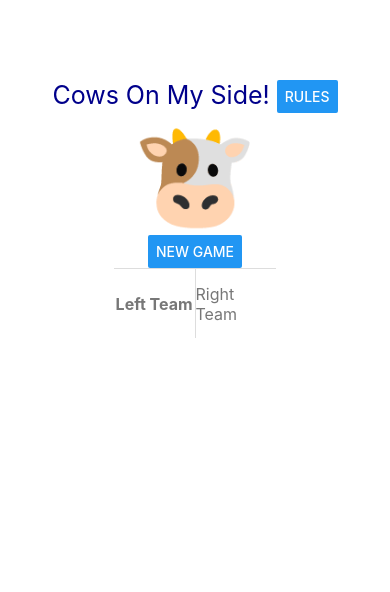
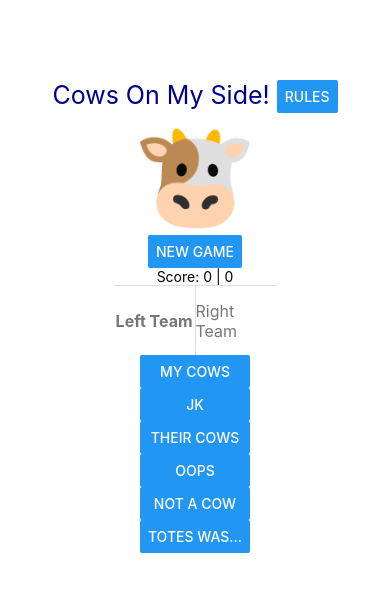
Before and after one commit to bamfranceschi/mobile-cows, a React Native app: screen / in a window 390 px wide. Shown: the top 592 px of the page. Built offline with nearby package versions, Linux system fonts and the light colour scheme.

Commit message:
app functionality is working, mvp reached

```diff
--- a/App.js
+++ b/App.js
@@ -1,9 +1,8 @@
 import React, { useState } from "react";
 import { StyleSheet, Text, View, Button } from "react-native";
 import Header from "./Header";
-import LeftTeam from "./LeftTeam";
-import RightTeam from "./RightTeam";
 import TabBar from "./TabBar";
+import GameArea from "./GameArea";
 
 export default function App() {
   const [lScore, setLScore] = useState(0);
@@ -15,35 +14,6 @@ export default function App() {
     setLScore(0);
     setRScore(0);
   };
-  //+1 to my team
-  const addLCows = () => {
-    setLScore(lScore + 1);
-  };
-  const addRCows = () => {
-    setRScore(rScore + 1);
-  };
-  //-1 to other team
-  const minusLCows = () => {
-    setLScore(lScore - 1);
-  };
-  const minusRCows = () => {
-    setRScore(rScore - 1);
-  };
-  //-5 to my team
-  const lNotACow = () => {
-    setLScore(lScore - 5);
-  };
-  const rNotACow = () => {
-    setRScore(rScore - 5);
-  };
-
-  const lReversal = () => {
-    setLScore(lScore + 5);
-  };
-
-  const rReversal = () => {
-    setRScore(rScore + 5);
-  };
 
   return (
     <View style={styles.container}>
@@ -51,8 +21,16 @@ export default function App() {
       <Text role="img" aria-label="cow-emoji" style={styles.cowImage}>
         🐮
       </Text>
-      <Button title="New game"></Button>
+      <Button title="New game" onPress={newGame}></Button>
+      <Text>{`Score: ${lScore} | ${rScore}`}</Text>
       <TabBar team={team} setTeam={setTeam} />
+      <GameArea
+        lScore={lScore}
+        rScore={rScore}
+        setLScore={setLScore}
+        setRScore={setRScore}
+        team={team}
+      />
     </View>
   );
 }
--- /dev/null
+++ b/GameArea.jsx
@@ -0,0 +1,14 @@
+import React from "react";
+import { View, Button, Text, StyleSheet } from "react-native";
+import LeftTeam from "./LeftTeam";
+import RightTeam from "./RightTeam";
+
+function GameArea({ team, ...rest }) {
+  return (
+    <View>
+      {team === "Left Team" ? <LeftTeam {...rest} /> : <RightTeam {...rest} />}
+    </View>
+  );
+}
+
+export default GameArea;
--- a/LeftTeam.jsx
+++ b/LeftTeam.jsx
@@ -1,15 +1,34 @@
 import React from "react";
-import { Button, View, StyleSheet } from "react-native";
+import { Button, View, Text, StyleSheet } from "react-native";
 
-function LeftTeam() {
+function LeftTeam({ lScore, rScore, setLScore, setRScore }) {
+  const addLCows = () => {
+    setLScore(lScore + 1);
+  };
+  const addRCows = () => {
+    setRScore(rScore + 1);
+  };
+  const minusLCows = () => {
+    setLScore(lScore - 1);
+  };
+  const minusRCows = () => {
+    setRScore(rScore - 1);
+  };
+  const lNotACow = () => {
+    setLScore(lScore - 5);
+  };
+  const lReversal = () => {
+    setLScore(lScore + 5);
+  };
+
   return (
     <View>
-      <Button>My Cows</Button>
-      <Button>JK</Button>
-      <Button>Their Cows</Button>
-      <Button>Oops</Button>
-      <Button>NOT A COW</Button>
-      <Button>Totes was...</Button>
+      <Button title="My Cows" onPress={addLCows}></Button>
+      <Button title="JK" onPress={minusLCows}></Button>
+      <Button title="Their Cows" onPress={minusRCows}></Button>
+      <Button title="Oops" onPress={addRCows}></Button>
+      <Button title="NOT A COW" onPress={lNotACow}></Button>
+      <Button title="Totes was..." onPress={lReversal}></Button>
     </View>
   );
 }
--- a/RightTeam.jsx
+++ b/RightTeam.jsx
@@ -1,15 +1,33 @@
 import React from "react";
-import { Button, View, StyleSheet } from "react-native";
+import { Button, View, Text, StyleSheet } from "react-native";
 
-function RightTeam() {
+function RightTeam({ lScore, rScore, setLScore, setRScore }) {
+  const addLCows = () => {
+    setLScore(lScore + 1);
+  };
+  const addRCows = () => {
+    setRScore(rScore + 1);
+  };
+  const minusLCows = () => {
+    setLScore(lScore - 1);
+  };
+  const minusRCows = () => {
+    setRScore(rScore - 1);
+  };
+  const rNotACow = () => {
+    setRScore(rScore - 5);
+  };
+  const rReversal = () => {
+    setRScore(rScore + 5);
+  };
   return (
     <View>
-      <Button>My Cows</Button>
-      <Button>JK</Button>
-      <Button>Their Cows</Button>
-      <Button>Oops</Button>
-      <Button>NOT A COW</Button>
-      <Button>Totes was...</Button>
+      <Button title="My Cows" onPress={addRCows}></Button>
+      <Button title="JK" onPress={minusRCows}></Button>
+      <Button title="Their Cows" onPress={minusLCows}></Button>
+      <Button title="Oops" onPress={addLCows}></Button>
+      <Button title="NOT A COW" onPress={rNotACow}></Button>
+      <Button title="Totes was..." onPress={rReversal}></Button>
     </View>
   );
 }
```
Also changed, not shown: navigation/AppNavigator.jsx (deleted, +0 -10 lines), navigation/TabNavigator.jsx (deleted, +0 -11 lines).
